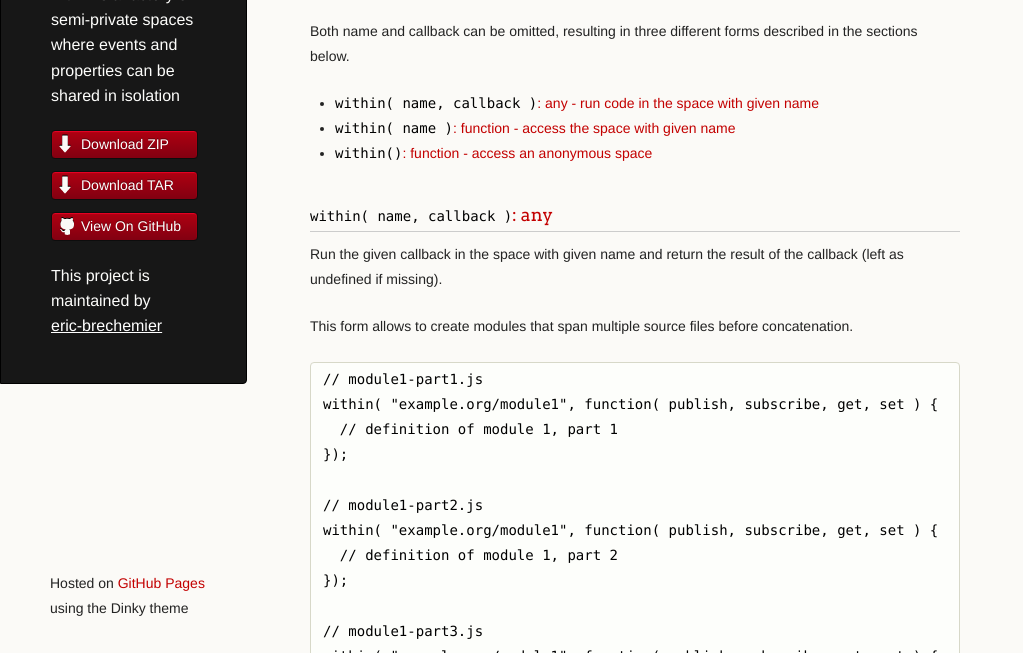
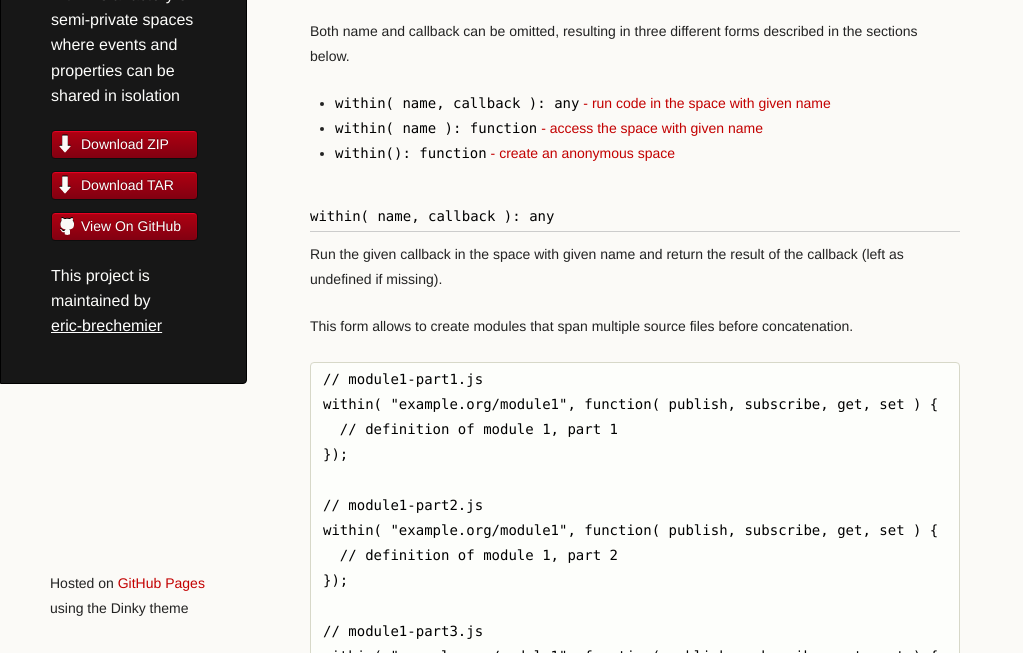
Before and after one commit to eric-brechemier/within, a plain HTML site: page index.html in a window 1280 px wide. Shown: the part 147-800 px from the top of the page, without its empty margins (0-1023 px from the left). Drawn offline with Linux system fonts and the light colour scheme.

```diff
--- a/index.html
+++ b/index.html
@@ -40,13 +40,13 @@ Create a semi-private space to share events and properties</p>
 described in the sections below.</p>
 
 <ul>
-<li><a href="#within2"><code>within( name, callback )</code>: any - run code in the space with given name</a></li>
-<li><a href="#within1"><code>within( name )</code>: function - access the space with given name</a></li>
-<li><a href="#within0"><code>within()</code>: function - access an anonymous space</a></li>
+<li><a href="#within2"><code>within( name, callback ): any</code> - run code in the space with given name</a></li>
+<li><a href="#within1"><code>within( name ): function</code> - access the space with given name</a></li>
+<li><a href="#within0"><code>within(): function</code> - create an anonymous space</a></li>
 </ul>
 
 <h3>
-<a id="within-name-callback--any" class="anchor" href="#within-name-callback--any" aria-hidden="true"><span class="octicon octicon-link"></span></a><a name="within2"><code>within( name, callback )</code>: any</a>
+<a id="within-name-callback--any" class="anchor" href="#within-name-callback--any" aria-hidden="true"><span class="octicon octicon-link"></span></a><a name="within2"><code>within( name, callback ): any</code></a>
 </h3>
 
 <p>Run the given callback in the space with given name and return the result
@@ -228,7 +228,7 @@ which varies as the calling context of each function changes:</p>
 </code></pre>
 
 <h3>
-<a id="within-name--function" class="anchor" href="#within-name--function" aria-hidden="true"><span class="octicon octicon-link"></span></a><a name="within1"><code>within( name )</code>: function</a>
+<a id="within-name--function" class="anchor" href="#within-name--function" aria-hidden="true"><span class="octicon octicon-link"></span></a><a name="within1"><code>within( name ): function</code></a>
 </h3>
 
 <p>Access the space with given name.</p>
@@ -321,10 +321,10 @@ confusing than the longer form below which uses the same function names
 </code></pre>
 
 <h3>
-<a id="within-function" class="anchor" href="#within-function" aria-hidden="true"><span class="octicon octicon-link"></span></a><a name="within0"><code>within()</code>: function</a>
+<a id="within-function" class="anchor" href="#within-function" aria-hidden="true"><span class="octicon octicon-link"></span></a><a name="within0"><code>within(): function</code></a>
 </h3>
 
-<p>Access an anonymous space.</p>
+<p>Create an anonymous space.</p>
 
 <p>The anonymous space function can be called to run code within,
 and has the four methods <code>publish</code>, <code>subscribe</code>, <code>get</code> and <code>set</code>
@@ -418,8 +418,8 @@ subscribe( "example.org/collection", function( data ) {
 <li>v1.1.0 - Add version number in within('within.js.org').get('version')</li>
 <li>v1.2.0 - Add optional parameter in subscribe() to start the subscription
        with the next value published, skipping current value, if any.</li>
-<li>v1.3.0 - Publish event 'missing' in 'within.js.org' to signal subscriptions
-       to a property before any value has been set.</li>
+<li>v1.3.0 - Publish event 'missing' within 'within.js.org' to signal
+       subscriptions to a property before any value has been set.</li>
 <li>v1.4.0 - Store data spaces in within('within.js.org').get('data') and event
        subscriptions in within('within.js.org').get('subscribers') to
        allow listing all data spaces and subscribers for debugging purpose,
```
Also changed, not shown: params.json (+1 -1 lines).
